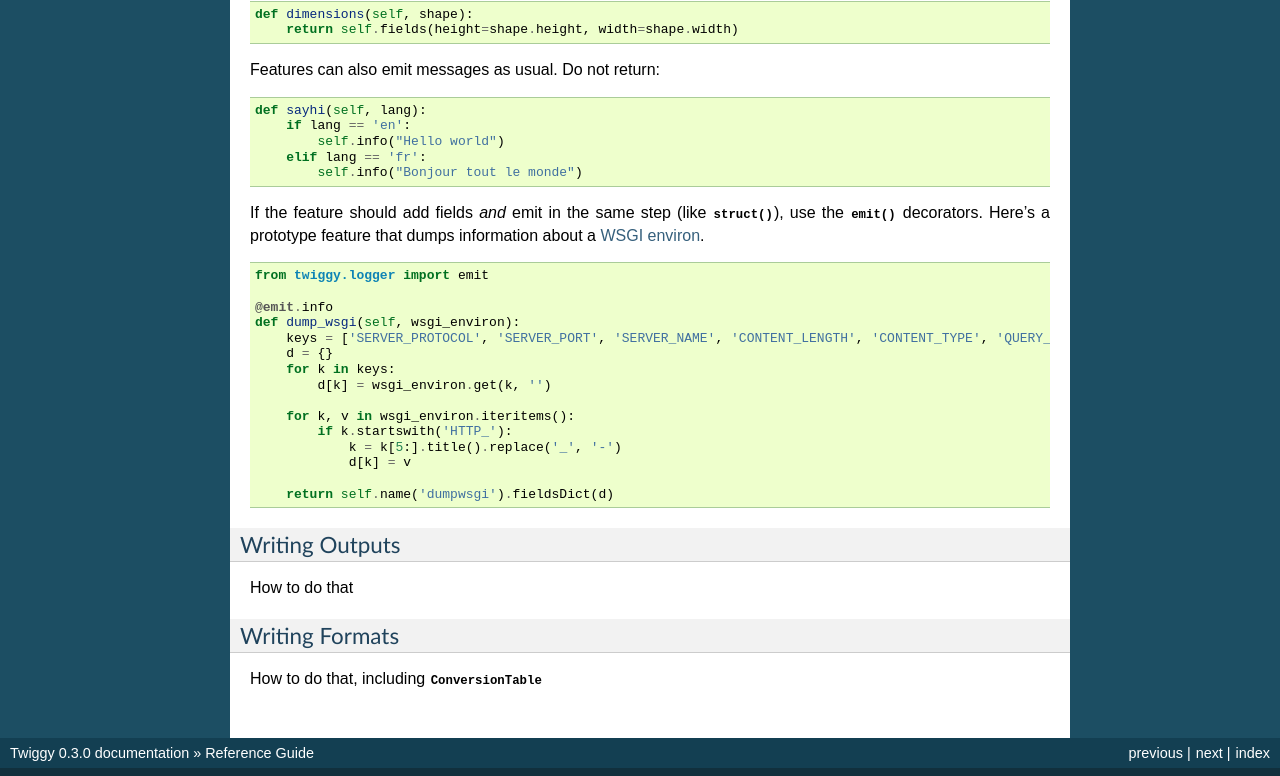
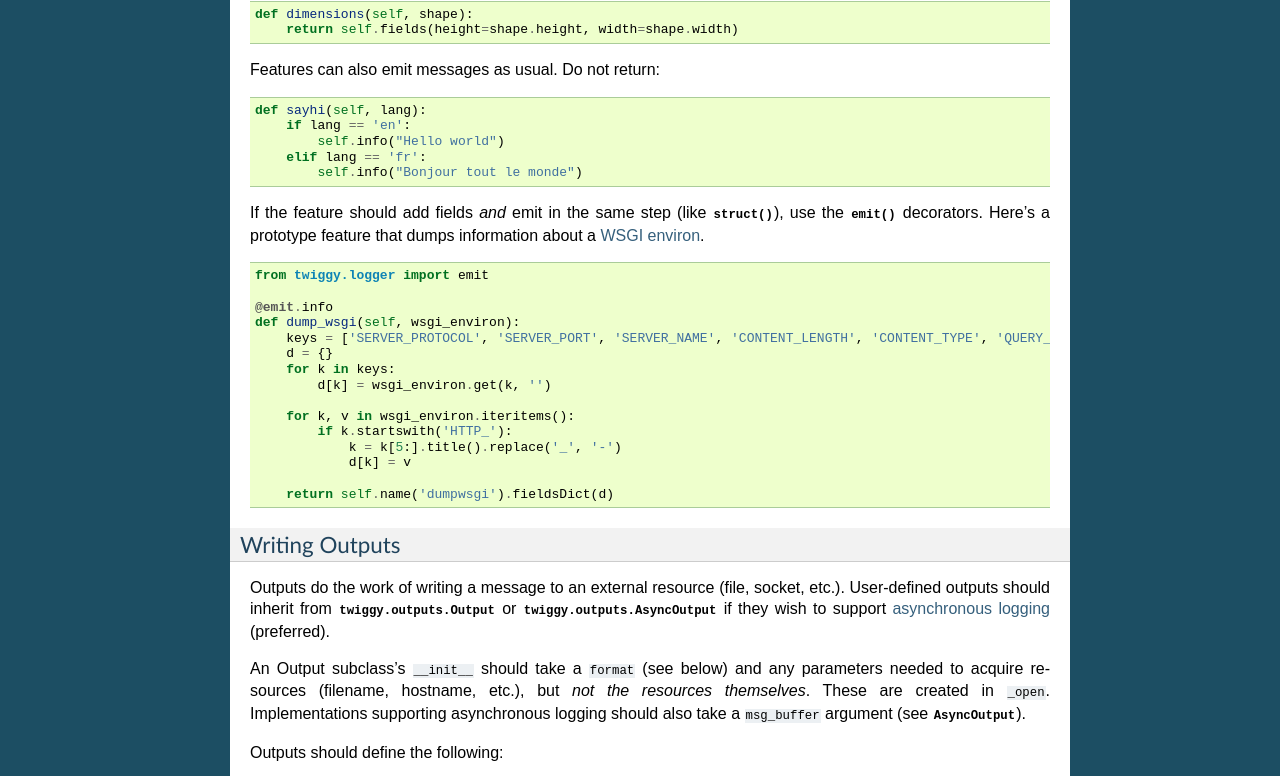
Before and after one commit to wearpants/twiggy, a Sphinx documentation site: the page built from doc/reference_guide.rst, in a window 1280 px wide and 1400 px high, scrolled down 3529 px. Shown: the top 776 px of the window. Built offline with Sphinx 7.4.7, drawn with Linux system fonts in a browser that asks for light colours; some of the changed text lies outside the part shown; grey boxes are pictures that could not be loaded.

Commit message:
write Writing Outputs

```diff
--- a/doc/reference_guide.rst
+++ b/doc/reference_guide.rst
@@ -217,12 +217,29 @@ If the feature should add fields *and* emit in the same step (like :meth:`~twigg
         return self.name('dumpwsgi').fieldsDict(d)
 
 
+Writing Outputs
+===================
+Outputs do the work of writing a message to an external resource (file, socket, etc.).  User-defined outputs should inherit from :class:`twiggy.outputs.Output` or :class:`twiggy.outputs.AsyncOutput` if they wish to support :term:`asynchronous logging` (preferred).
+
+An Output subclass's ``__init__`` should take a ``format`` (see below) and any parameters needed to acquire resources (filename, hostname, etc.), but *not the resources themselves*. These are created in ``_open``.  Implementations supporting asynchronous logging should also take a ``msg_buffer`` argument (see :class:`~twiggy.outputs.AsyncOutput`).
 
 
-Writing Outputs
-===================
-How to do that
+Outputs should define the following:
+
+.. automethod:: twiggy.outputs.Output._open
+    :noindex:
+
+.. automethod:: twiggy.outputs.Output._close
+    :noindex:
+
+.. automethod:: twiggy.outputs.Output._write
+    :noindex:
+
+If the output requires locking to be thread-safe, set the class attribute :attr:`~twiggy.outputs.Output.use_locks` to True (the default). Turning off may give slightly higher throughput.
 
 Writing Formats
 ===================
+The :attr:`format <twiggy.outputs.Output._format>` callable is Output-specific; it should take a :class:`~twiggy.message.Message` and return an appropriate object (string, database row, etc.) to be written. **Do not modify** the received message - it is shared by all outputs.
+
+
 How to do that, including :class:`~twiggy.lib.ConversionTable`
```
Also changed, not shown: 1 other file.
